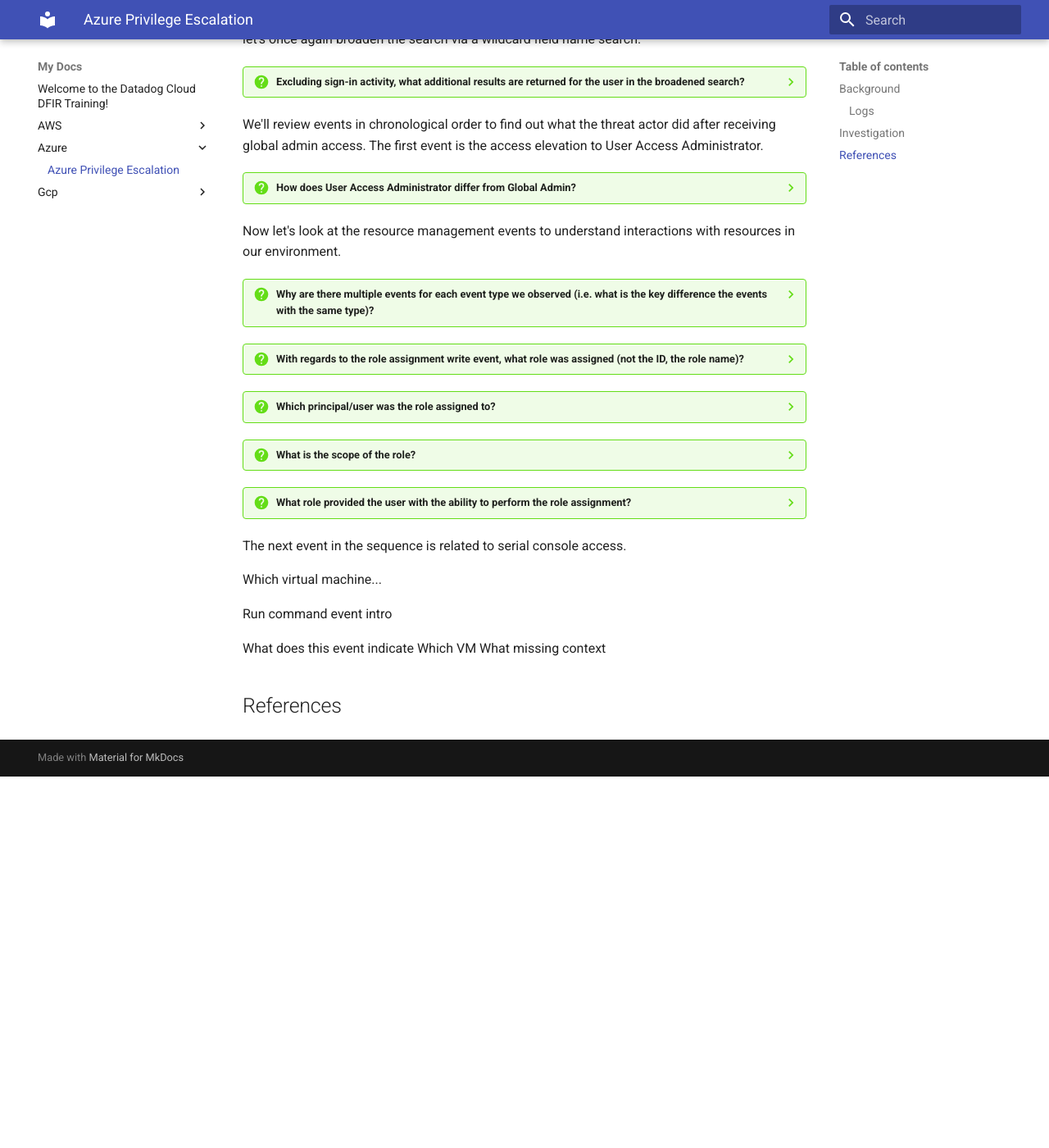
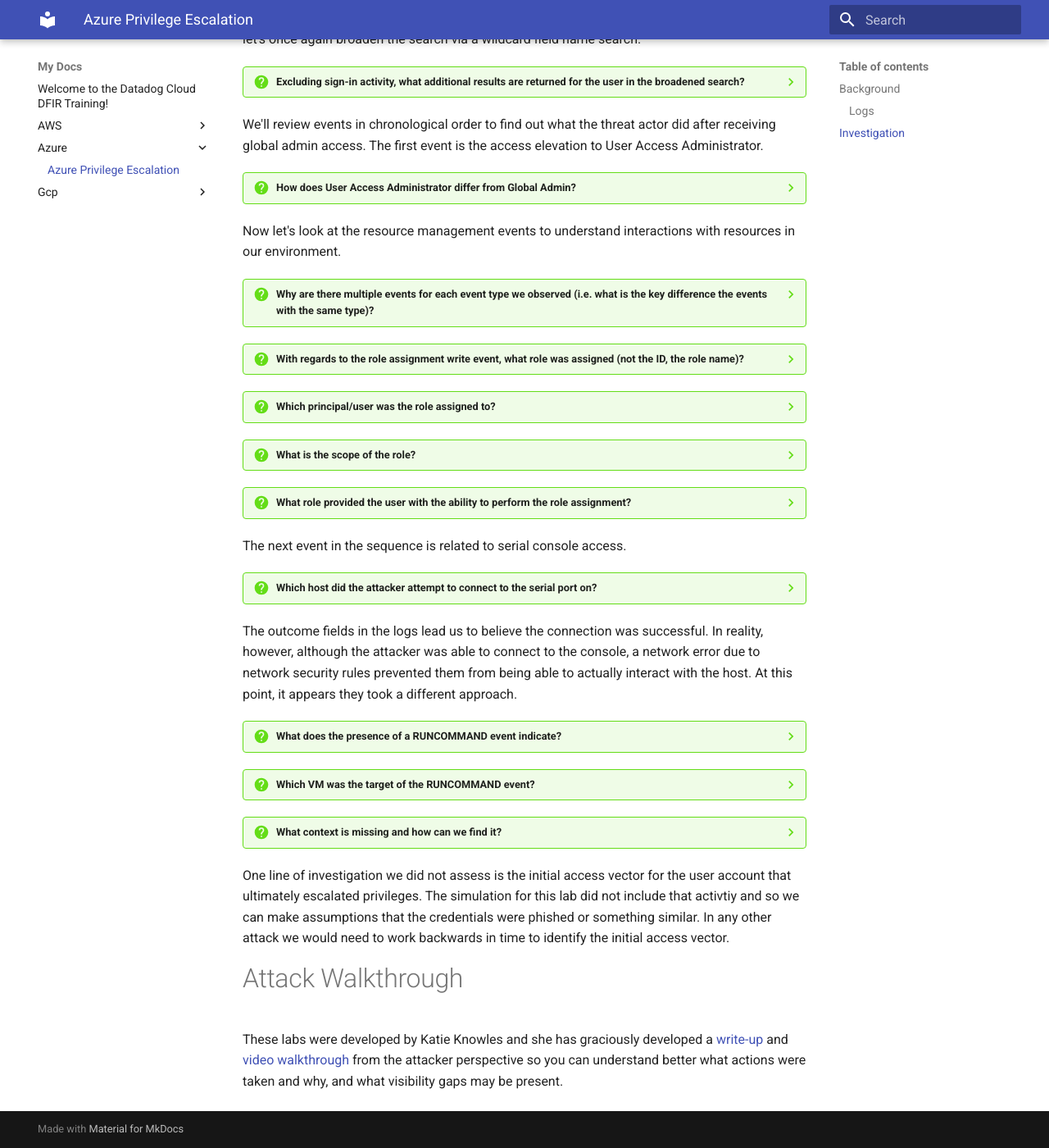
Before and after one commit to megantron512/dfir-training-workbook, an MkDocs documentation site: the page built from docs/azure/azure_priv_esc.md, in a window 1280 px wide and 1400 px high, scrolled down 2097 px. Shown: the whole window at 82% size. Built offline with MkDocs 1.6.1 and Material for MkDocs 9.7.7, drawn with Linux system fonts in a browser that asks for light colours; before the commit the page ends 3044 px from its top, so only the background shows below that.

Commit message:
finish azure lab

```diff
--- a/docs/azure/azure_priv_esc.md
+++ b/docs/azure/azure_priv_esc.md
@@ -206,15 +206,38 @@
 
 The next event in the sequence is related to serial console access.
 
-Which virtual machine...
+??? question "Which host did the attacker attempt to connect to the serial port on?"
 
+    ??? tip "Hint"
+       Look at the resource ID that represents a virtual machine.
 
-Run command event intro
+    ??? info "Answer"
+        The `@properties.entity` field indicates that `SpotVM` is the target of the serial port connect action.
 
-What does this event indicate
-Which VM
-What missing context
+The outcome fields in the logs lead us to believe the connection was successful. In reality, however, although the attacker was able to connect to the console, a network error due to network security rules prevented them from being able to actually interact with the host. At this point, it appears they took a different approach.
 
+??? question "What does the presence of a RUNCOMMAND event indicate?"
 
+    ??? tip "Hint"
+       Research via Google or GenAI.
 
-## References
+    ??? info "Answer"
+        This indicates an attempt to run scripts on the virtual machine.
+
+??? question "Which VM was the target of the RUNCOMMAND event?"
+
+    ??? info "Answer"
+        `@resource_name` shows that the threat actor is still targeting the SpotVM host, which makes sense if their serial console usage failed.
+
+??? question "What context is missing and how can we find it?"
+
+    ??? tip "Hint"
+       What unanswered questions do we have in the context of this specific event that does not appear in the event details. Google to understand where that information is.
+
+    ??? info "Answer"
+        We don't know what scripts and commands were run via this action. Those events are not logged due to security reasons. To find that information, we would have to analyze the host that was targted. The following reference can provide more details on finding evidence of command execution: [Azure Run Command for Dummies](https://cloud.google.com/blog/topics/threat-intelligence/azure-run-command-dummies/)
+
+One line of investigation we did not assess is the initial access vector for the user account that ultimately escalated privileges. The simulation for this lab did not include that activtiy and so we can make assumptions that the credentials were phished or something similar. In any other attack we would need to work backwards in time to identify the initial access vector.
+
+# Attack Walkthrough
+These labs were developed by Katie Knowles and she has graciously developed a [write-up](https://datadoghq.atlassian.net/wiki/spaces/~712020c4a4c505c6e144cd9e42314f3e9b4603/pages/4890951947/Attacker+Perspectives+Azure+SP+Attack+Paths) and [video walkthrough](https://drive.google.com/file/d/1lA8VPm6_vwSDOAgJxu9HaSAZPbxS4U11/view?usp=drive_link) from the attacker perspective so you can understand better what actions were taken and why, and what visibility gaps may be present.
```
Also changed, not shown: site/azure/azure_priv_esc/index.html, site/search/search_index.json, site/sitemap.xml, 1 other file.
